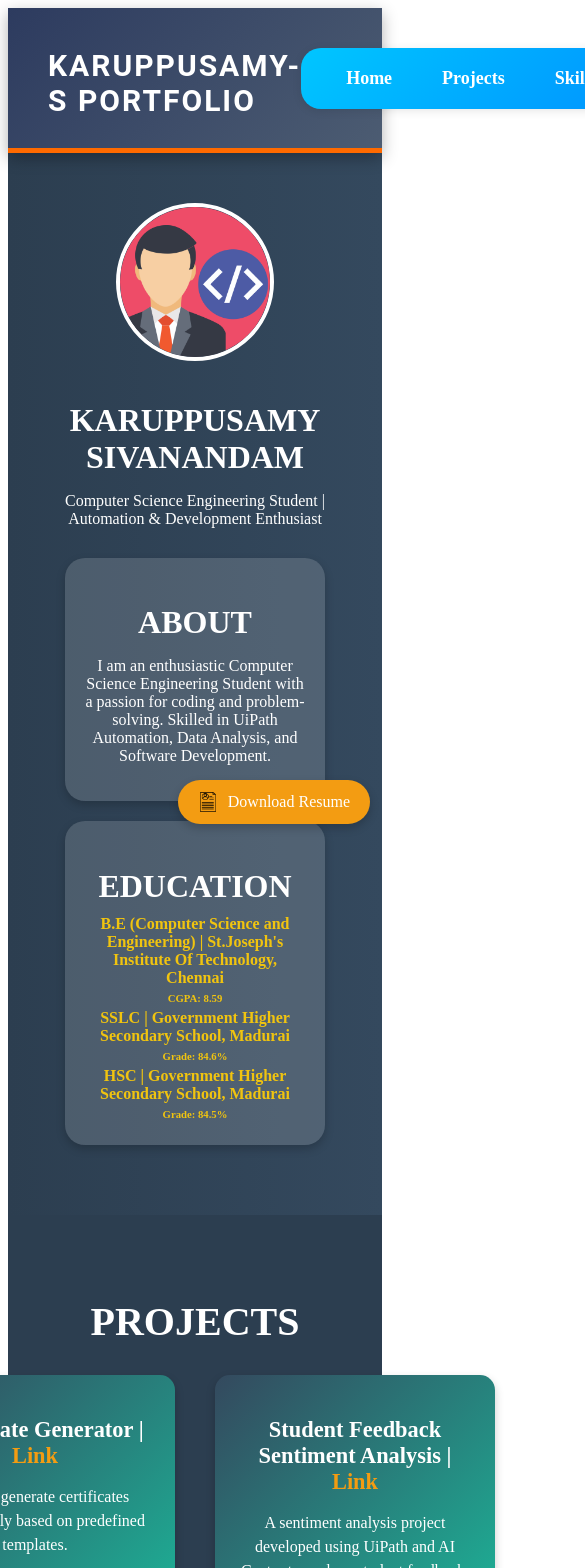
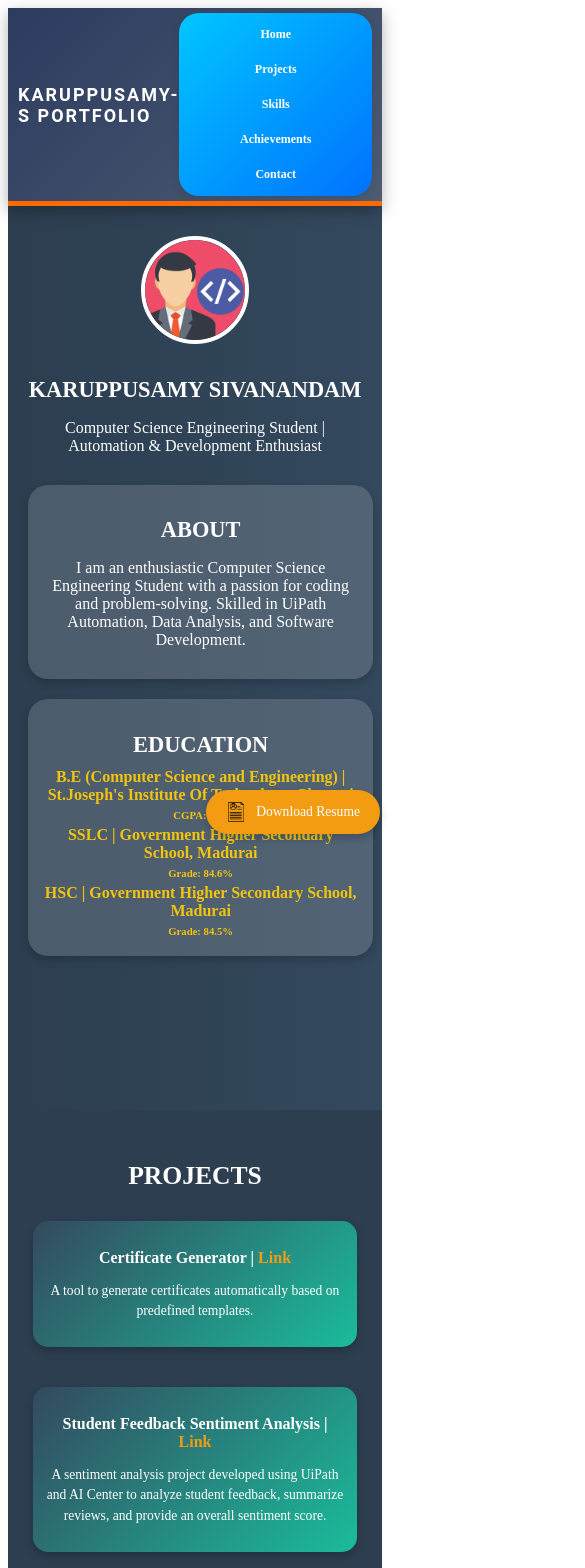
Before and after one commit to mr-black-manjuvirattu-lover/Portfolio, a React (Vite) app: page / in a window 390 px wide. Shown: the top 1568 px of the page, 585 px wide, since content can reach past the window. Built offline with nearby package versions, Linux system fonts and the light colour scheme.

Commit message:
Style updated for media

```diff
--- a/src/Components/CSS/Achievements.css
+++ b/src/Components/CSS/Achievements.css
@@ -72,6 +72,7 @@
     .Achievement {
         max-width: 90%;
         padding: 18px;
+        margin-bottom: 15px;
     }
 
     .Achievement h1 {
--- a/src/Components/CSS/Contact.css
+++ b/src/Components/CSS/Contact.css
@@ -49,6 +49,16 @@
 
 @media (max-width: 768px) {
     .contact-grid {
-        grid-template-columns: repeat(2, minmax(200px, 1fr));
+        grid-template-columns: 1fr;
+        gap: 20px;
+        padding: 20px;
+    }
+
+    .contact-container h1 {
+        font-size: 2rem;
+    }
+
+    .contact-grid a {
+        width: 100%;
     }
 }
--- a/src/Components/CSS/Home.css
+++ b/src/Components/CSS/Home.css
@@ -71,3 +71,67 @@
   width: 20px;
   margin-right: 10px;
 }
+
+@media (max-width: 1024px) {
+  .Home-container {
+      padding: 30px 20px;
+  }
+
+  .Profile-img {
+      width: 130px;
+      height: 130px;
+  }
+
+  h1 {
+      font-size: 1.8rem;
+  }
+
+  .About-container {
+      width: 90%;
+      padding: 18px;
+  }
+}
+
+@media (max-width: 768px) {
+  .Profile-img {
+      width: 120px;
+      height: 120px;
+  }
+
+  h1 {
+      font-size: 1.6rem;
+  }
+
+  .About-container {
+      width: 95%;
+      padding: 16px;
+  }
+
+  .resume-button {
+      bottom: 15px;
+      right: 15px;
+      font-size: 0.9rem;
+  }
+}
+
+@media (max-width: 480px) {
+  .Profile-img {
+      width: 100px;
+      height: 100px;
+  }
+
+  h1 {
+      font-size: 1.4rem;
+  }
+
+  .About-container {
+      width: 95%;
+      padding: 14px;
+  }
+
+  .resume-button {
+      bottom: 10px;
+      right: 10px;
+      font-size: 0.85rem;
+  }
+}
--- a/src/Components/CSS/NavBar.css
+++ b/src/Components/CSS/NavBar.css
@@ -9,6 +9,8 @@ header {
     border-bottom: 5px solid #ff6a00;
     box-shadow: 0 5px 15px rgba(0, 0, 0, 0.3);
     z-index: 1000;
+    width: 100%;
+    box-sizing: border-box;
     animation: slideDown 0.5s ease-out;
 }
 
@@ -19,15 +21,20 @@ header h1 {
     text-transform: uppercase;
     letter-spacing: 2px;
     font-weight: 700;
+    margin: 0;
+    transition: font-size 0.3s ease;
 }
 
 nav {
     display: flex;
     align-items: center;
+    justify-content: space-between;
     border-radius: 20px;
     padding: 10px 20px;
     background: linear-gradient(135deg, #00c6ff, #0072ff);
     box-shadow: 0px 2px 10px rgba(0, 0, 0, 0.1);
+    flex-wrap: wrap;
+    max-width: 100%;
 }
 
 nav li {
@@ -41,6 +48,9 @@ nav li {
     color: #fff;
     cursor: pointer;
     transition: color 0.3s, transform 0.3s;
+    flex-shrink: 1;
+    flex-grow: 1;
+    min-width: 100px;
 }
 
 nav li:hover {
@@ -91,3 +101,60 @@ nav li:hover::before {
         transform: translateY(0);
     }
 }
+
+@media (max-width: 1024px) {
+    header {
+        padding: 15px 30px;
+    }
+
+    header h1 {
+        font-size: 24px;
+    }
+
+    nav {
+        padding: 8px 15px;
+    }
+
+    nav li {
+        font-size: 16px;
+        margin: 0 10px;
+    }
+}
+
+@media (max-width: 768px) {
+    header {
+        padding: 10px 20px;
+    }
+
+    header h1 {
+        font-size: 20px;
+    }
+
+    nav {
+        padding: 6px 12px;
+    }
+
+    nav li {
+        font-size: 14px;
+        margin: 0 8px;
+    }
+}
+
+@media (max-width: 480px) {
+    header {
+        padding: 5px 10px;
+    }
+
+    header h1 {
+        font-size: 18px;
+    }
+
+    nav {
+        padding: 4px 8px;
+    }
+
+    nav li {
+        font-size: 12px;
+        margin: 0 5px;
+    }
+}
--- a/src/Components/CSS/Projects.css
+++ b/src/Components/CSS/Projects.css
@@ -53,3 +53,69 @@
   font-size: 1rem;
   line-height: 1.5;
 }
+
+@media (max-width: 1024px) {
+  .Projects-container h1 {
+      font-size: 2rem;
+  }
+
+  .Projects-grid {
+      grid-template-columns: repeat(2, minmax(250px, 1fr));
+  }
+
+  .Project-Container h3 {
+      font-size: 1.2rem;
+  }
+
+  .Project-Container p {
+      font-size: 0.95rem;
+  }
+}
+
+@media (max-width: 768px) {
+  .Projects-container {
+      padding: 40px 20px;
+  }
+
+  .Projects-container h1 {
+      font-size: 1.8rem;
+  }
+
+  .Projects-grid {
+      grid-template-columns: 1fr;
+  }
+
+  .Project-Container {
+      padding: 15px;
+  }
+
+  .Project-Container h3 {
+      font-size: 1.1rem;
+  }
+
+  .Project-Container p {
+      font-size: 0.9rem;
+  }
+}
+
+@media (max-width: 480px) {
+  .Projects-container {
+      padding: 30px 15px;
+  }
+
+  .Projects-container h1 {
+      font-size: 1.6rem;
+  }
+
+  .Project-Container {
+      padding: 12px;
+  }
+
+  .Project-Container h3 {
+      font-size: 1rem;
+  }
+
+  .Project-Container p {
+      font-size: 0.85rem;
+  }
+}
--- a/src/Components/CSS/Skills.css
+++ b/src/Components/CSS/Skills.css
@@ -6,7 +6,6 @@
     justify-content: space-evenly;
     align-items: center;
     padding: 40px 0;
-
 }
 
 .Skill-container, .Tools-container {
@@ -44,3 +43,59 @@
     background: rgba(255, 255, 255, 0.5);
     transform: scale(1.1);
 }
+
+@media (max-width: 1024px) {
+    .Skills-container {
+        flex-direction: column;
+        align-items: center;
+    }
+
+    .Skill-container, .Tools-container {
+        width: 90%;
+        margin-bottom: 20px;
+    }
+
+    .Skill-container ul, .Tools-container ul {
+        grid-template-columns: repeat(2, 1fr);
+    }
+
+    .Skill-container li, .Tools-container li {
+        font-size: 0.9rem;
+    }
+}
+
+@media (max-width: 768px) {
+    .Skills-container {
+        padding: 30px 20px;
+    }
+
+    .Skill-container, .Tools-container {
+        width: 100%;
+    }
+
+    .Skill-container ul, .Tools-container ul {
+        grid-template-columns: 1fr;
+    }
+
+    .Skill-container li, .Tools-container li {
+        font-size: 0.85rem;
+    }
+}
+
+@media (max-width: 480px) {
+    .Skills-container {
+        padding: 20px 10px;
+    }
+
+    .Skill-container, .Tools-container {
+        padding: 15px;
+    }
+
+    .Skill-container ul, .Tools-container ul {
+        grid-template-columns: 1fr;
+    }
+
+    .Skill-container li, .Tools-container li {
+        font-size: 0.8rem;
+    }
+}
```
Lines whose indentation alone changed are shown as unchanged.
